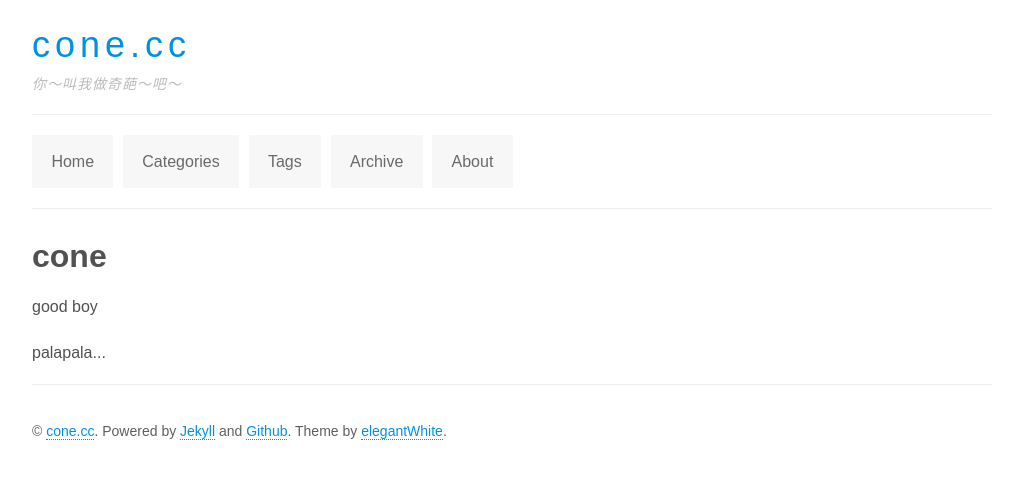
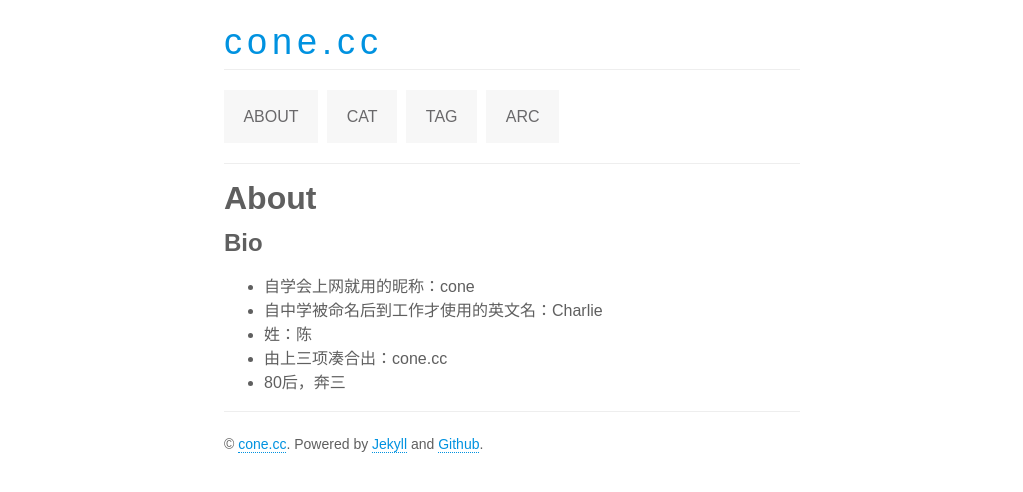
Before and after one commit to conechan/conechan.github.io, a Jekyll site: the page built from about.md, in a window 1280 px wide. Shown: the top 492 px of the page, without its empty margins (128-1151 px from the left). Built offline with Jekyll 4.4.1, drawn with Linux system fonts in a browser that asks for light colours; Markdown is read by kramdown in place of the engine named in the settings.

Commit message:
Feb new style...

```diff
--- a/_config.yml
+++ b/_config.yml
@@ -1,7 +1,6 @@
 permalink: /:year/:month/:day/:title
 url: http://cone.cc
 title: cone.cc
-description: 你～叫我做奇葩～吧～
 pygments: true
 paginate: 3
 author: cone
--- a/_layouts/default.html
+++ b/_layouts/default.html
@@ -17,32 +17,32 @@
 	</head>
 
 	<body>
-		<!-- <div id="line"></div> -->
+		<!-- site header start -->
 		<header id="site-header">
 			<div id="site-banner">
 				<h1><a href="/">{{ site.title }}</a></h1>
-				<small>{{ site.description }}</small>
 			</div>
 			<nav id="site-nav">
 				<ul>
-					<li><a href="/">Home</a></li>
-					<li><a href="/categories/">Categories</a></li>
-					<li><a href="/tags/">Tags</a></li>
-					<li><a href="/archive/">Archive</a></li>
-					<li><a href="/about/">About</a></li>
+					<li><a href="/about/">ABOUT</a></li>
+					<li><a href="/categories/">CAT</a></li>
+					<li><a href="/tags/">TAG</a></li>
+					<li><a href="/archive/">ARC</a></li>
 				</ul>
 			</nav>
 		</header>
-
+		<!-- site header end -->
+		<!-- site content start -->
 		<div id="site-content">
 			{{ content }}
 		</div>
-
+		<!-- site content end -->
+		<!-- site footer start -->
 		<footer id="site-footer">
-			<hr>
-			<div class="site-info">
-				<p>© <a href="http://cone.cc/">cone.cc</a>. Powered by <a href="http://jekyllrb.com/">Jekyll</a> and <a href="http://pages.github.com">Github</a>. Theme by <a href="http://fimply.de/">elegantWhite</a>.</p>
+			<div id="site-info">
+				<p>© <a href="http://cone.cc/">cone.cc</a>. Powered by <a href="http://jekyllrb.com/">Jekyll</a> and <a href="http://pages.github.com">Github</a>.</p>
 			</div>
+			<!--
 			<script type="text/javascript">
 			  var _gaq = _gaq || [];
 			  _gaq.push(['_setAccount', 'UA-37713806-1']);
@@ -54,6 +54,8 @@
 			    var s = document.getElementsByTagName('script')[0]; s.parentNode.insertBefore(ga, s);
 			  })();
 			</script>
+			-->
 		</footer>
+		<!-- site footer end -->
 	</body>
 </html>
--- /dev/null
+++ b/_layouts/page.html
@@ -0,0 +1,7 @@
+---
+layout: default
+---
+<div class="page">
+	<h1>{{ page.title }}</h1>
+	{{ content }}
+</div>
--- /dev/null
+++ b/about.md
@@ -0,0 +1,11 @@
+---
+layout: page
+title: About
+permalink: /about/
+---
+## Bio
+- 自学会上网就用的昵称：cone
+- 自中学被命名后到工作才使用的英文名：Charlie
+- 姓：陈
+- 由上三项凑合出：cone.cc
+-	80后，奔三
--- a/archive.html
+++ b/archive.html
@@ -1,9 +1,8 @@
 ---
-layout: default
+layout: page
 title: Archive
 permalink: /archive/
 ---
-<div>
 <ul>
 {% for post in site.posts %}
 	{% capture y %}{{ post.date | date: '%Y' }}{% endcapture %}
@@ -17,4 +16,3 @@ permalink: /archive/
 	</li>
 {% endfor %}
 </ul>
-</div>
--- a/categories.html
+++ b/categories.html
@@ -15,7 +14,7 @@ permalink: /categories/
 	<h2 id="{{ cat[0] }}">{{ cat[0] }}</h2>
 	{% for post in cat[1] %}
 		<li>
-			<time datetime="{{ post.date | date_to_string }}">{{ post.date | date_to_string }}</time>
+			<time datetime="{{ post.date | date: "%Y-%m-%d" }}">{{ post.date | date: "%Y年%m月%d日" }}</time>
 			<a href="{{ post.url }}" title="{{ post.title }}">{{ post.title }}</a>
 		</li>
 	{% endfor %}
--- a/css/style.css
+++ b/css/style.css
@@ -17,20 +17,31 @@ Based on HTML5 Boilerplate and normalize.css.
 
 body {
 	font-size: 16px;
-	font-weight: 300;
-	font-family: Arial, sans-serif;
-	line-height: 30px;
-	color: #515151;
+	font-weight: normal;
+	font-family: 'PT Serif', Arial, sans-serif;
+	line-height: 24px;
+	color: #5f5f5f;
 }
 
+a:link, a:visited {
+	color: #0092e0;
+}
+
+a:hover, a:focus, a:active {
+	color: #005f92;
+}
+
+a {
+	text-decoration: none;
+}
 
 /* @site-header
 -------------------------------------------------------------- */
 
 #site-header {
-	width: 960px;
+	width: 576px;
 	margin: 0px auto;
-	padding: 30px 50px 10px 50px;
+	padding: 30px 0px 0px 0px;
 }
 
 #site-banner {
@@ -39,48 +50,16 @@ body {
 
 #site-banner h1 {
 	margin: 0px;
-}
-
-#site-banner h1 a {
 	font-size: 36px;
-	/*font-size: 2.812rem;*/
-	/*font-family: 'Nunito','Helvetica Neue',Helvetica,Arial,Sans-serif;*/
 	letter-spacing: 5px;
 	font-weight: 500;
-	text-decoration: none;
-	color: #0092e0;
-}
-
-#site-banner h1 a:hover {
-	font-size: 36px;
-	/*font-size: 2.812rem;*/
-	/*font-family: 'Nunito','Helvetica Neue',Helvetica,Arial,Sans-serif;*/
-	letter-spacing: 5px;
-	font-weight: 500;
-	text-decoration: none;
-	color: #005f92;
-}
-
-#site-banner small {
-	/*font-family: 'Helvetica Neue',Helvetica,Arial,Sans-serif;*/
-	font-size: 14px;
-	font-style: italic;
-	/*font-size: 1.187rem;*/
-	margin:8px 0 0 0;
-	text-align: left;
-	display: block;
-	/*width:800px;*/
-	word-break: break-word;
-	letter-spacing: .07em;
-	/*font-weight: 100;*/
-	color:#bababa;
 }
 
 #site-nav {
 	background-color: #fff;
 	border-top: 1px solid #eee;
 	border-bottom: 1px solid #eee;
-	width: 960px;
+	width: 576px;
 	margin-top: 15px;
 	display: block;
 }
@@ -117,9 +96,9 @@ body {
 -------------------------------------------------------------- */
 
 #site-content {
-	width: 960px;
+	width: 576px;
 	margin: 0px auto;
-	padding: 0px 50px;
+	padding: 0px;
 }
 
 article.post {
@@ -132,7 +111,8 @@ article.post {
 article.post header h2 {
 	color: #515151;
 	margin: 0px 0px 16px 0px;
-	font-size: 36px;
+	font-size: 30px;
+	font-weight: normal;
 }
 
 article.post header small {
@@ -197,9 +177,8 @@ article.post div.post-entry p {
 	margin: 16px 0px 16px 0px;
 	color: #515151;
 	font-size: 16px;
-	font-weight: 300;
+	font-weight: normal;
 	font-family: 'Helvetica Neue', Helvetica, Arial, sans-serif;
-	line-height: 30px;
 }
 
 div.page-navigator {
@@ -307,32 +286,28 @@ div.page-navigator span.next {
 
 #site-footer {
 	margin: 0px auto;
-	width: 960px;
+	width: 576px;
 	padding: 0px 50px;
 }
 
-#site-footer hr {
-	border-color: #eee;
-	margin: 0px;
+#site-info {
+	padding: 20px 0px;
+	text-align: left;
+	border-top: 1px solid #eee;
 }
 
-div.site-info {
-	margin: 30px auto;
-	text-align: left;
+#site-info p {
+	margin: 0px;
+	font-size: 14px;
 }
 
-div.site-info p {
-	font-size: 14px;
-	color: #5f5f5f;
-}
-
-div.site-info a {
-	color: #0092e0;
-	text-decoration: none;
+#site-info a:link,
+div.stie-info a:visited {
 	border-bottom: 1px dotted;
 }
 
-div.site-info a:hover {
-	color: #005f92;
+#site-info a:hover,
+#site-info a:focus,
+#site-info a:active {
 	border-bottom: 1px solid;
 }
--- a/tags.html
+++ b/tags.html
@@ -1,21 +1,19 @@
 ---
-layout: default
+layout: page
 title: Tags
 permalink: /tags/
 ---
-
 <div>
 {% for tag in site.tags %}
 	<a href="#{{ tag[0] }}" title="{{ tag[0] }}" rel="{{ tag[1].size }}">{{ tag[0] }}</a>
 {% endfor %}
 </div>
-
 <ul>
 {% for tag in site.tags %}
 	<h2 id="{{ tag[0] }}">{{ tag[0] }}</h2>
 	{% for post in tag[1] %}
 		<li>
-			<time datetime="{{ post.date | date_to_string }}">{{ post.date | date_to_string }}</time>
+			<time datetime="{{ post.date | date: "%Y-%m-%d" }}">{{ post.date | date: "%Y年%m月%d日" }}</time>
 			<a href="{{ post.url }}" title="{{ post.title }}">{{ post.title }}</a>
 		</li>
 	{% endfor %}
```
Also changed, not shown: other parts of categories.html (+1 -2 lines), 1 other file. Lines whose indentation alone changed are shown as unchanged.
